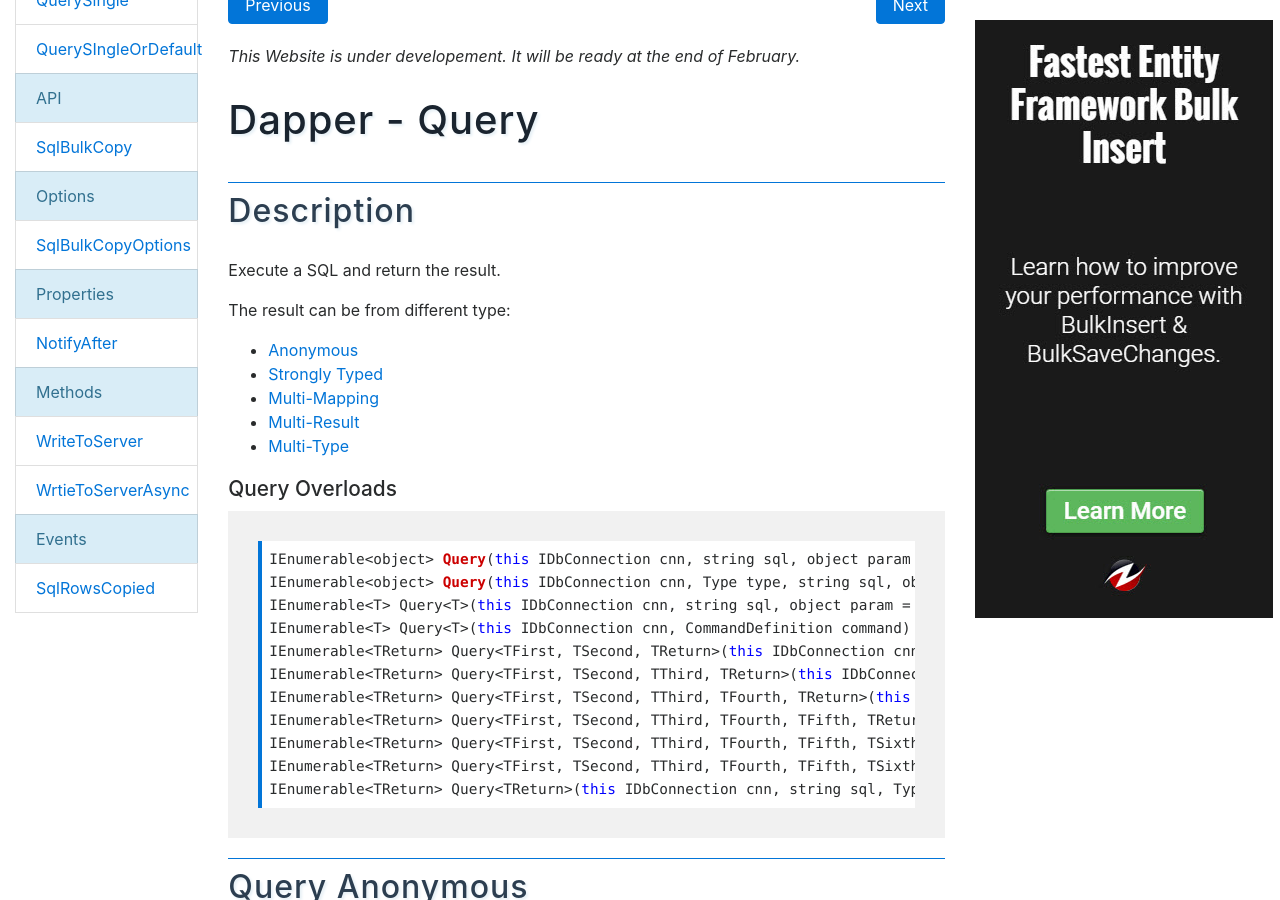
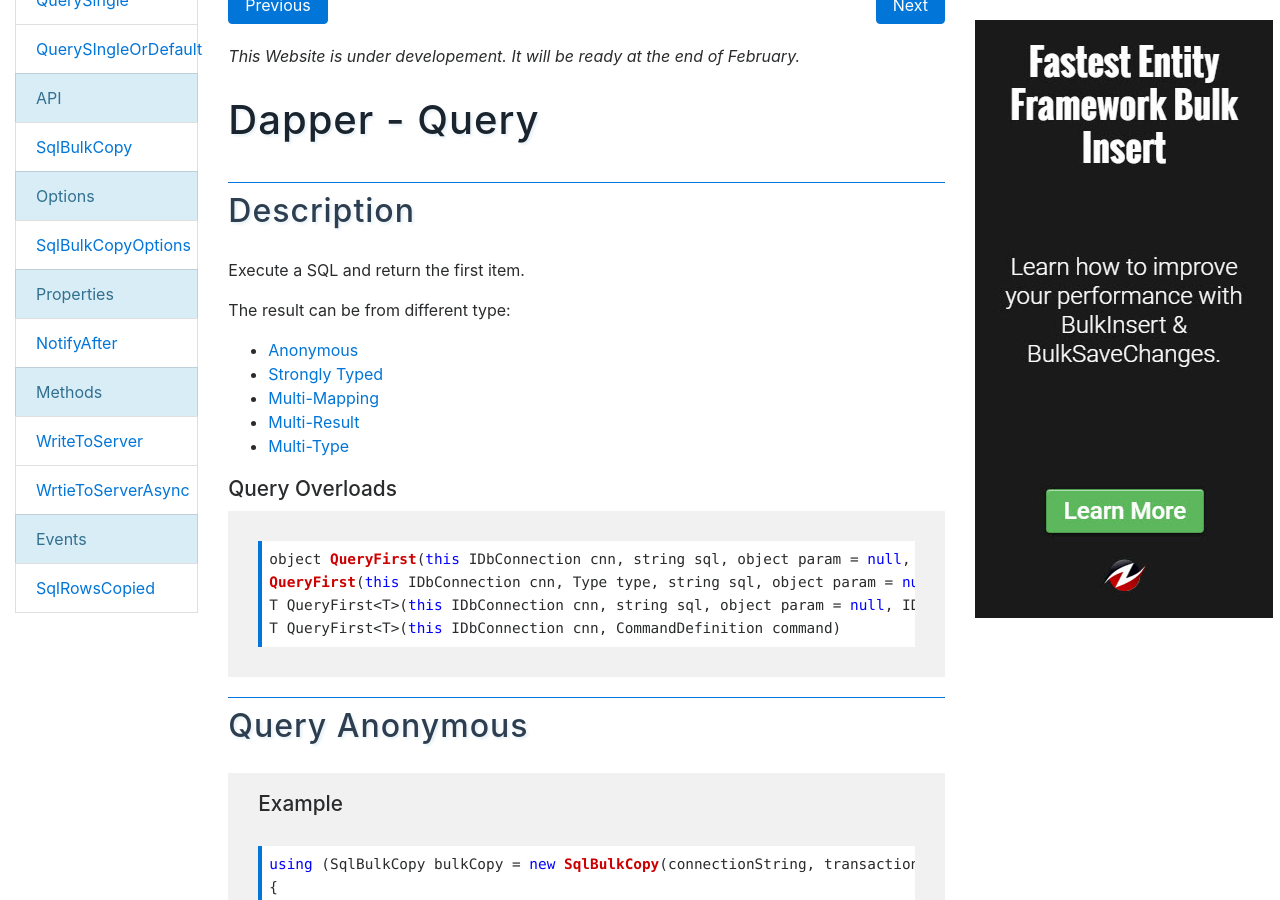
Before and after one commit to thiagopbarnabe/dapper-tutorial, a Jekyll site: the page built from docs/pages/api/query.md, in a window 1280 px wide and 900 px high, scrolled down 309 px. Built offline with Jekyll 4.4.1, drawn with Linux system fonts in a browser that asks for light colours; nearby versions of some CDN libraries.

Commit message:
Update query.md

```diff
--- a/docs/pages/api/query.md
+++ b/docs/pages/api/query.md
@@ -7,7 +7,7 @@ permalink: query
 {% include template-h1.html %}
 
 ## Description
-Execute a SQL and return the result.
+Execute a SQL and return the first item.
 
 The result can be from different type:
 
@@ -20,17 +20,10 @@ The result can be from different type:
 ### Query Overloads
 
 {% highlight csharp %}
-IEnumerable<object> Query(this IDbConnection cnn, string sql, object param = null, IDbTransaction transaction = null, bool buffered = true, int? commandTimeout = null, CommandType? commandType = null)
-IEnumerable<object> Query(this IDbConnection cnn, Type type, string sql, object param = null, IDbTransaction transaction = null, bool buffered = true, int? commandTimeout = null, CommandType? commandType = null)
-IEnumerable<T> Query<T>(this IDbConnection cnn, string sql, object param = null, IDbTransaction transaction = null, bool buffered = true, int? commandTimeout = null, CommandType? commandType = null)
-IEnumerable<T> Query<T>(this IDbConnection cnn, CommandDefinition command)
-IEnumerable<TReturn> Query<TFirst, TSecond, TReturn>(this IDbConnection cnn, string sql, Func<TFirst, TSecond, TReturn> map, object param = null, IDbTransaction transaction = null, bool buffered = true, string splitOn = "Id", int? commandTimeout = null, CommandType? commandType = null)
-IEnumerable<TReturn> Query<TFirst, TSecond, TThird, TReturn>(this IDbConnection cnn, string sql, Func<TFirst, TSecond, TThird, TReturn> map, object param = null, IDbTransaction transaction = null, bool buffered = true, string splitOn = "Id", int? commandTimeout = null, CommandType? commandType = null)
-IEnumerable<TReturn> Query<TFirst, TSecond, TThird, TFourth, TReturn>(this IDbConnection cnn, string sql, Func<TFirst, TSecond, TThird, TFourth, TReturn> map, object param = null, IDbTransaction transaction = null, bool buffered = true, string splitOn = "Id", int? commandTimeout = null, CommandType? commandType = null)
-IEnumerable<TReturn> Query<TFirst, TSecond, TThird, TFourth, TFifth, TReturn>(this IDbConnection cnn, string sql, Func<TFirst, TSecond, TThird, TFourth, TFifth, TReturn> map, object param = null, IDbTransaction transaction = null, bool buffered = true, string splitOn = "Id", int? commandTimeout = null, CommandType? commandType = null)
-IEnumerable<TReturn> Query<TFirst, TSecond, TThird, TFourth, TFifth, TSixth, TReturn>(this IDbConnection cnn, string sql, Func<TFirst, TSecond, TThird, TFourth, TFifth, TSixth, TReturn> map, object param = null, IDbTransaction transaction = null, bool buffered = true, string splitOn = "Id", int? commandTimeout = null, CommandType? commandType = null)
-IEnumerable<TReturn> Query<TFirst, TSecond, TThird, TFourth, TFifth, TSixth, TSeventh, TReturn>(this IDbConnection cnn, string sql, Func<TFirst, TSecond, TThird, TFourth, TFifth, TSixth, TSeventh, TReturn> map, object param = null, IDbTransaction transaction = null, bool buffered = true, string splitOn = "Id", int? commandTimeout = null, CommandType? commandType = null)
-IEnumerable<TReturn> Query<TReturn>(this IDbConnection cnn, string sql, Type[] types, Func<object[], TReturn> map, object param = null, IDbTransaction transaction = null, bool buffered = true, string splitOn = "Id", int? commandTimeout = null, CommandType? commandType = null)
+object QueryFirst(this IDbConnection cnn, string sql, object param = null, IDbTransaction transaction = null, int? commandTimeout = null, CommandType? commandType = null)
+QueryFirst(this IDbConnection cnn, Type type, string sql, object param = null, IDbTransaction transaction = null, int? commandTimeout = null, CommandType? commandType = null)
+T QueryFirst<T>(this IDbConnection cnn, string sql, object param = null, IDbTransaction transaction = null, int? commandTimeout = null, CommandType? commandType = null)
+T QueryFirst<T>(this IDbConnection cnn, CommandDefinition command)
 {% endhighlight %}
 
 ## Query Anonymous
```
